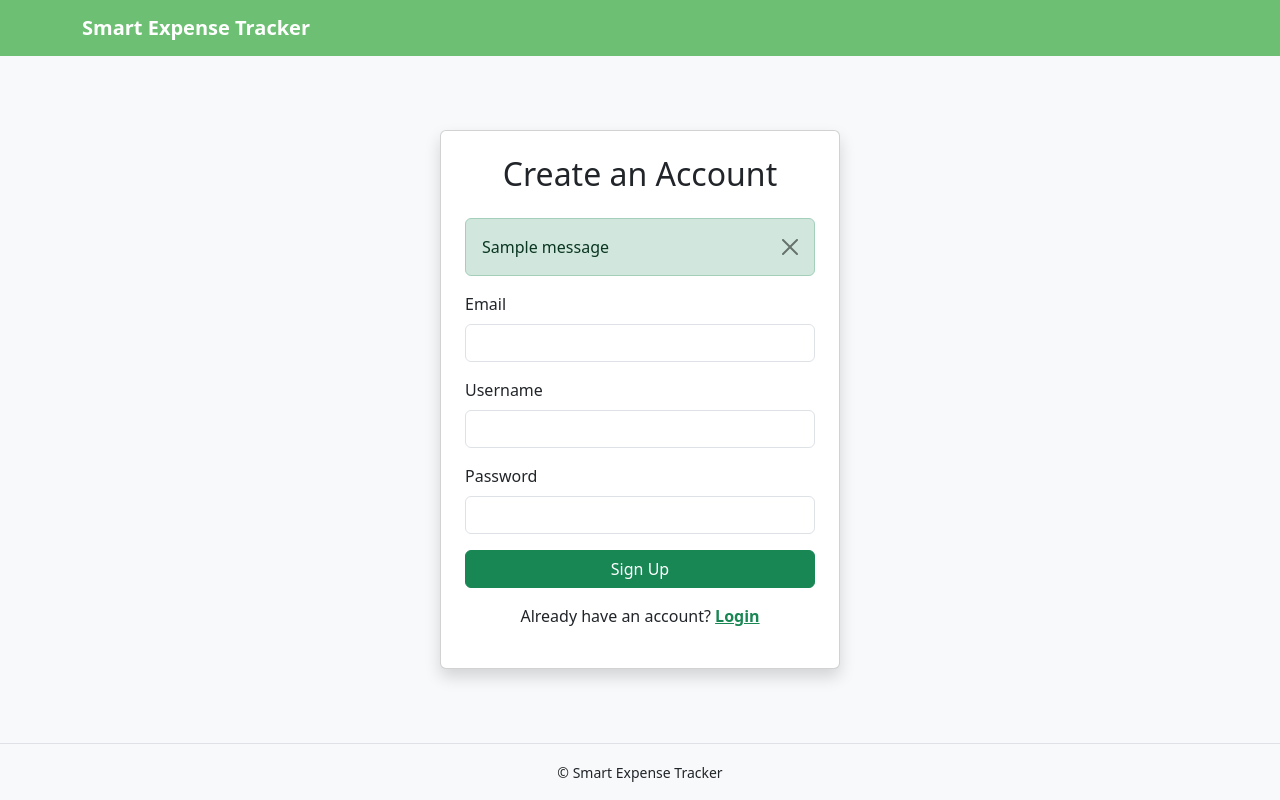
After one commit to Vedprakash-Yadav/smart_expense_tracker, a Flask app: page /signup in a window 1280 px wide. The commit adds this page. Run offline with Flask 3, Linux system fonts and the light colour scheme; one stand-in notice (Sample message) is shown.

Commit message:
Added UserAuthentication

```diff
--- a/app.py
+++ b/app.py
@@ -1,12 +1,14 @@
 from flask import Flask, render_template, request, redirect, url_for, flash
-from model import db, Expense, Budget
-from datetime import datetime, date , timedelta
+from flask_login import LoginManager, login_user, login_required, logout_user, current_user
+from model import db, Expense, Budget, User
+from datetime import datetime, date, timedelta
 import os
 import calendar
 from collections import defaultdict
+# from werkzeug.security import generate_password_hash, check_password_hash
 
 app = Flask(__name__)
-app.config['SECRET_KEY'] = os.environ.get('SECRET_KEY','dev-secret-key-change')
+app.config['SECRET_KEY'] = os.environ.get('SECRET_KEY', 'dev-secret-key-change')
 app.config['SQLALCHEMY_DATABASE_URI'] = 'sqlite:///expenses.db'
 app.config['SQLALCHEMY_TRACK_MODIFICATIONS'] = False
 db.init_app(app)
@@ -15,9 +17,75 @@ db.init_app(app)
 with app.app_context():
     db.create_all()
 
+# Login manager setup
+login_manager = LoginManager()
+login_manager.login_view = "login"   # redirect to login if not logged in
+login_manager.init_app(app)
+
+@login_manager.user_loader
+def load_user(user_id):
+    return User.query.get(int(user_id))
+
+# ------------------- AUTH ROUTES -------------------
 
 @app.route('/')
 def index():
+    return render_template("index.html")  # index.html will have signup/login links
+
+@app.route('/signup', methods=['GET', 'POST'])
+def signup():
+    if request.method == 'POST':
+        email = request.form['email']
+        username = request.form.get('username')
+        password = request.form.get('password')
+
+        existing_user = User.query.filter_by(username=username).first()
+        if existing_user:
+            flash("Username already exists!", "danger")
+            return redirect(url_for("signup"))
+        existing_email= User.query.filter_by(email=email).first()
+        if existing_email:
+            flash("Email already registered!")
+            return redirect(url_for("signup"))
+
+        new_user = User(email=email,username=username, password=password)
+        db.session.add(new_user)
+        db.session.commit()
+
+        flash("Signup successful! Please login.", "success")
+        return redirect(url_for("login"))
+
+    return render_template("signup.html")
+
+@app.route('/login', methods=['GET', 'POST'])
+def login():
+    if request.method == 'POST':
+        username = request.form.get('username')
+        password = request.form.get('password')
+
+        user = User.query.filter_by(username=username, password=password).first()
+        if user:
+            login_user(user)
+            flash("Logged in successfully!", "success")
+            return redirect(url_for("home"))
+        else:
+            flash("Invalid username or password", "danger")
+            return redirect(url_for("login"))
+
+    return render_template("login.html")
+
+@app.route('/logout')
+@login_required
+def logout():
+    logout_user()
+    flash("You have been logged out.", "info")
+    return redirect(url_for("index"))
+
+# ------------------- MAIN APP ROUTES -------------------
+
+@app.route('/home')
+@login_required
+def home():
     filter_option = request.args.get("filter", "all")  # default = all
 
     if filter_option == "month":
@@ -26,11 +94,12 @@ def index():
         last_day = date(today.year, today.month, calendar.monthrange(today.year, today.month)[1])
 
         expenses = Expense.query.filter(
+            Expense.user_id == current_user.id,
             Expense.date >= first_day,
             Expense.date <= last_day
         ).order_by(Expense.date.desc()).all()
     else:
-        expenses = Expense.query.order_by(Expense.date.desc()).all()
+        expenses = Expense.query.filter_by(user_id=current_user.id).order_by(Expense.date.desc()).all()
 
     total = sum(e.amount for e in expenses)
     return render_template(
@@ -39,12 +108,13 @@ def index():
         total=total,
         filter_option=filter_option
     )
-@app.route('/add', methods=['GET','POST'])
+
+@app.route('/add', methods=['GET', 'POST'])
+@login_required
 def add_expense():
     if request.method == 'POST':
         category = request.form.get('category', 'Other')
 
-        # amount validation
         try:
             amount = float(request.form.get('amount', '0'))
         except ValueError:
@@ -52,117 +122,114 @@ def add_expense():
             return redirect(url_for('add_expense'))
 
         description = request.form.get('description', '')
+        date_str = request.form.get('date')
 
-        # Take date from form and convert to datetime.date
-        date_str = request.form.get('date')
         if date_str:
             try:
                 expense_date = datetime.strptime(date_str, "%Y-%m-%d").date()
             except ValueError:
-                flash('Invalid date format. Please use YYYY-MM-DD.', 'danger')
+                flash('Invalid date format. Use YYYY-MM-DD.', 'danger')
                 return redirect(url_for('add_expense'))
         else:
-            expense_date = date.today()  # fallback if empty
+            expense_date = date.today()
 
-        # Create expense
-        exp = Expense(category=category, amount=amount, description=description, date=expense_date)
+        exp = Expense(
+            category=category,
+            amount=amount,
+            description=description,
+            date=expense_date,
+            user_id=current_user.id
+        )
         db.session.add(exp)
         db.session.commit()
 
         flash('Expense added', 'success')
-        return redirect(url_for('index'))
+        return redirect(url_for('home'))
     return render_template('add_expense.html')
 
-
-@app.route('/set_budget', methods=['GET','POST'])
+@app.route('/set_budget', methods=['GET', 'POST'])
+@login_required
 def set_budget():
-    today=date.today()
+    today = date.today()
     year, month = today.year, today.month
 
-    budget_object = Budget.query.filter_by(year=year, month=month).first()
+    budget_object = Budget.query.filter_by(user_id=current_user.id, year=year, month=month).first()
 
     if request.method == 'POST':
         try:
             budget_value = float(request.form.get('budget', '0'))
         except ValueError:
-            flash('Enter a valid budget','danger')
+            flash('Enter a valid budget', 'danger')
             return redirect(url_for('set_budget'))
+
         if budget_object:
             budget_object.amount = budget_value
         else:
-            budget_object = Budget(year=year, month=month, amount=budget_value)
+            budget_object = Budget(user_id=current_user.id, year=year, month=month, amount=budget_value)
             db.session.add(budget_object)
         db.session.commit()
-        flash('Budget set successfully','success')
+        flash('Budget set successfully', 'success')
         return redirect(url_for('set_budget'))
 
-    # calculating remaining budget for this month
-
     expenses = Expense.query.filter(
+        Expense.user_id == current_user.id,
         Expense.date >= date(year, month, 1),
         Expense.date <= date(year, month, calendar.monthrange(year, month)[1])
     ).all()
 
     total_spent = sum(e.amount for e in expenses)
     remaining = (budget_object.amount - total_spent) if budget_object else None
-    return render_template('budget.html', budget=budget_object.amount if budget_object else None,remaining=remaining)
-
+    return render_template('budget.html', budget=budget_object.amount if budget_object else None, remaining=remaining)
 
 @app.route('/insights')
+@login_required
 def insights():
-    expenses = Expense.query.all()
+    expenses = Expense.query.filter_by(user_id=current_user.id).all()
     today = date.today()
     year, month = today.year, today.month
-    budget_obj = Budget.query.filter_by(year=year, month=month).first()
+    budget_obj = Budget.query.filter_by(user_id=current_user.id, year=year, month=month).first()
     budget = budget_obj.amount if budget_obj else 0
 
     total_spent = sum(e.amount for e in expenses if e.date.month == month and e.date.year == year)
     remaining = (budget - total_spent) if budget else 0
 
     first_day = date(year, month, 1)
-    days_passed = (today - first_day).days + 1  # inclusive of today
+    days_passed = (today - first_day).days + 1
     days_in_month = calendar.monthrange(year, month)[1]
 
     projected = round((total_spent / days_passed) * days_in_month, 2) if days_passed else 0
-
     percent_used = round((total_spent / budget) * 100, 1) if budget else 0
 
-
-
-
-    # ✅ Line chart → Last 30 days
+    # Line chart (last 30 days)
     daily_summary = defaultdict(float)
-    cutoff_date = today - timedelta(days=29)   # last 30 days inclusive
+    cutoff_date = today - timedelta(days=29)
     for e in expenses:
         if isinstance(e.date, (datetime, date)) and e.date >= cutoff_date:
             d = e.date.strftime("%Y-%m-%d")
             daily_summary[d] += e.amount
 
-    # Fill missing days with 0
     daily_labels = [(cutoff_date + timedelta(days=i)).strftime("%d-%m") for i in range(30)]
-    #daily_values = [daily_summary[d] if d in daily_summary else 0 for d in daily_labels]
     daily_values = [
         daily_summary[(cutoff_date + timedelta(days=i)).strftime("%Y-%m-%d")]
-        if (cutoff_date + timedelta(days=i)).strftime("%Y-%m-%d") in daily_summary
-        else 0
-        for i in range(30) ]
+        if (cutoff_date + timedelta(days=i)).strftime("%Y-%m-%d") in daily_summary else 0
+        for i in range(30)
+    ]
 
-    # ✅ Bar chart → Current year (Jan → current month)
+    # Bar chart (year)
     monthly_summary = defaultdict(float)
     for e in expenses:
         if isinstance(e.date, (datetime, date)) and e.date.year == today.year:
-            m = e.date.month
-            monthly_summary[m] += e.amount
+            monthly_summary[e.date.month] += e.amount
 
-    # Always include all months from Jan to current month
     monthly_labels = [calendar.month_abbr[m] for m in range(1, today.month + 1)]
     monthly_values = [monthly_summary[m] if m in monthly_summary else 0 for m in range(1, today.month + 1)]
 
-    # ✅ Category-wise
+    # Category chart
     category_summary = defaultdict(float)
     for e in expenses:
         normalized_category = e.category.strip().lower()
         category_summary[normalized_category] += e.amount
+
     category_labels = [c.title() for c in category_summary.keys()]
     category_values = list(category_summary.values())
 
@@ -193,6 +260,5 @@ def insights():
         avg_indian=avg_indian
     )
 
-
 if __name__ == '__main__':
     app.run(debug=True, host='127.0.0.1', port=5000)
--- a/static/style2.css
+++ b/static/style2.css
@@ -1,6 +1,4 @@
-/* ============================
-    Insights Page Styling
-============================= */
+/* Insights Page */
 
 /* Page title */
 .page-title {
--- a/templates/base.html
+++ b/templates/base.html
@@ -78,7 +78,7 @@
 <nav class="navbar navbar-expand-lg">
   <div class="container-fluid px-4">
     <!-- Brand (left) -->
-    <a class="navbar-brand" href="{{ url_for('index') }}">💰 Smart Expense Tracker</a>
+    <a class="navbar-brand" href="{{ url_for('home') }}">💰 Smart Expense Tracker</a>
 
     <!-- Mobile Toggle -->
     <button class="navbar-toggler" type="button" data-bs-toggle="collapse"
--- /dev/null
+++ b/templates/signup.html
@@ -0,0 +1,61 @@
+<!DOCTYPE html>
+<html lang="en">
+<head>
+  <meta charset="UTF-8">
+  <meta name="viewport" content="width=device-width, initial-scale=1.0">
+  <title>Sign Up - Smart Expense Tracker</title>
+  <link href="https://cdn.jsdelivr.net/npm/bootstrap@5.3.2/dist/css/bootstrap.min.css" rel="stylesheet">
+</head>
+<body class="bg-light d-flex flex-column min-vh-100">
+
+  <nav class="navbar navbar-expand-lg navbar-dark" style="background-color: #6dbf73;">
+    <div class="container">
+      <a class="navbar-brand fw-bold" href="/">Smart Expense Tracker</a>
+    </div>
+  </nav>
+
+  <main class="flex-grow-1 d-flex align-items-center justify-content-center">
+    <div class="card shadow p-4" style="max-width: 400px; width: 100%;">
+      <h2 class="text-center mb-4">Create an Account</h2>
+
+      {% with messages = get_flashed_messages(with_categories=true) %}
+        {% if messages %}
+          {% for category, message in messages %}
+            <div class="alert alert-{{ category }} alert-dismissible fade show" role="alert">
+              {{ message }}
+              <button type="button" class="btn-close" data-bs-dismiss="alert"></button>
+            </div>
+          {% endfor %}
+        {% endif %}
+      {% endwith %}
+
+      <form method="POST">
+        <div class="mb-3">
+         <label for="email" class="form-label">Email</label>
+         <input type="email" class="form-control" id="email" name="email" required>
+        </div>
+
+        <div class="mb-3">
+          <label for="username" class="form-label">Username</label>
+          <input type="text" class="form-control" name="username" id="username" required>
+        </div>
+        <div class="mb-3">
+          <label for="password" class="form-label">Password</label>
+          <input type="password" class="form-control" name="password" id="password" required>
+        </div>
+        <button type="submit" class="btn btn-success w-100">Sign Up</button>
+      </form>
+
+      <p class="text-center mt-3">Already have an account?
+        <a href="{{ url_for('login') }}" class="text-success fw-bold">Login</a>
+      </p>
+    </div>
+  </main>
+
+  <footer class="bg-light text-center py-3 border-top">
+    <small>© Smart Expense Tracker</small>
+  </footer>
+
+  <script src="https://cdn.jsdelivr.net/npm/bootstrap@5.3.2/dist/js/bootstrap.bundle.min.js"></script>
+</body>
+</html>
```
Also changed, not shown: model.py (+24 -5 lines), requirements.txt (+3 -4 lines), templates/index.html (added, +32 -0 lines), templates/login.html (added, +56 -0 lines), instance/expenses.db.
